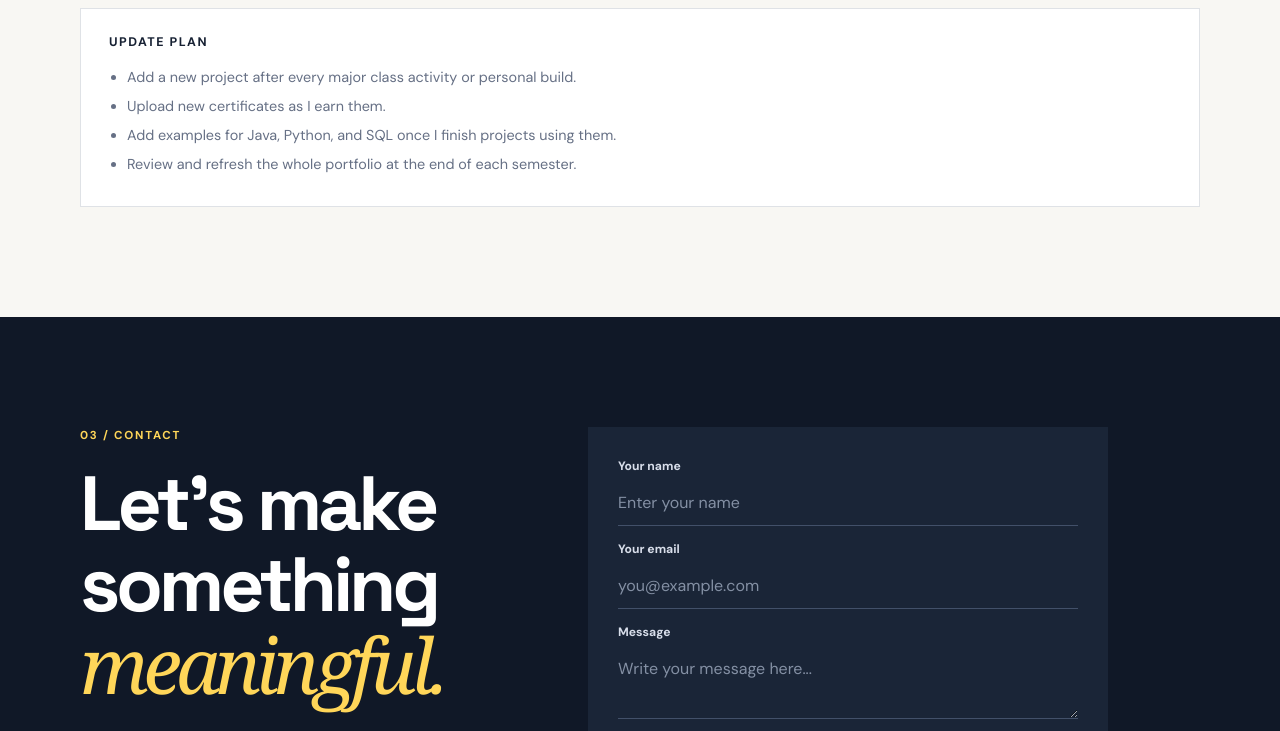
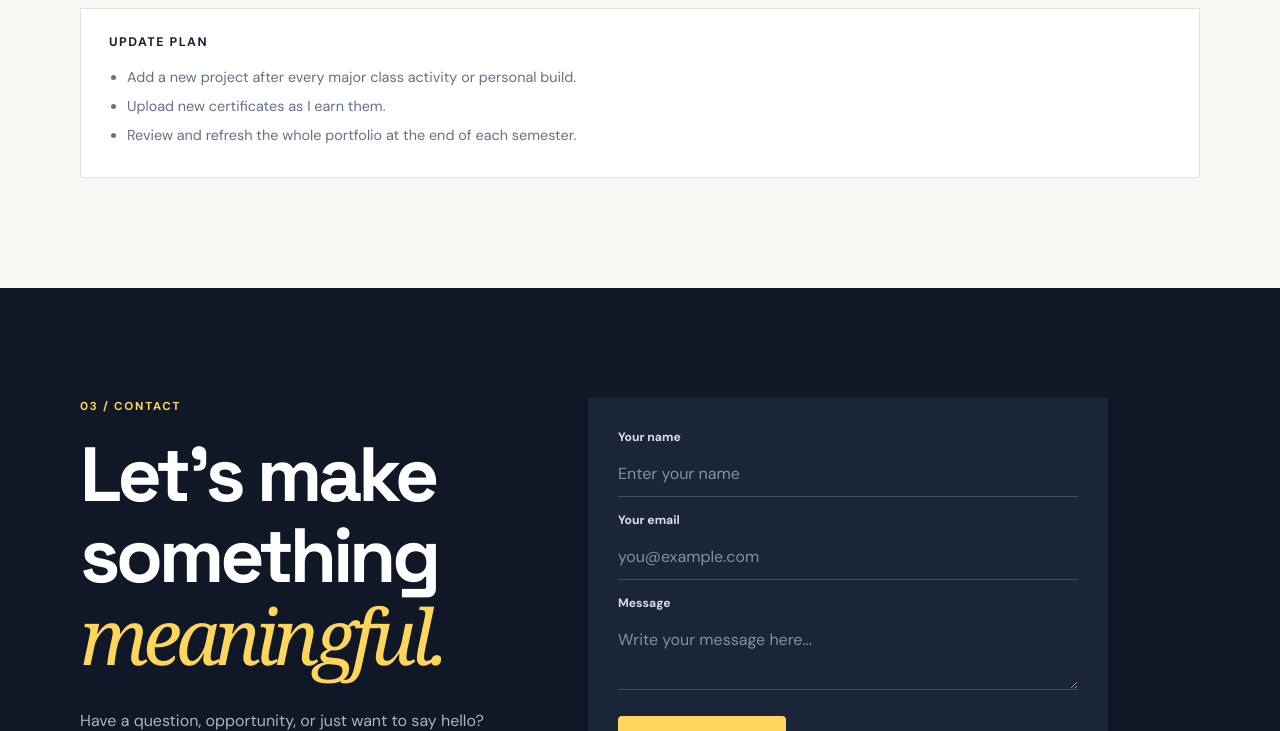
Before and after one commit to ciarannnn/ciarannnn, a plain HTML site: page index.html in a window 1280 px wide. Shown: the part 3080-3811 px from the top of the page. Drawn offline with Linux system fonts and the light colour scheme.

Commit message:
update index.html

```diff
--- a/index.html
+++ b/index.html
@@ -165,7 +165,6 @@
   <ul>
     <li>Add a new project after every major class activity or personal build.</li>
     <li>Upload new certificates as I earn them.</li>
-    <li>Add examples for Java, Python, and SQL once I finish projects using them.</li>
     <li>Review and refresh the whole portfolio at the end of each semester.</li>
   </ul>
 </div>
```
